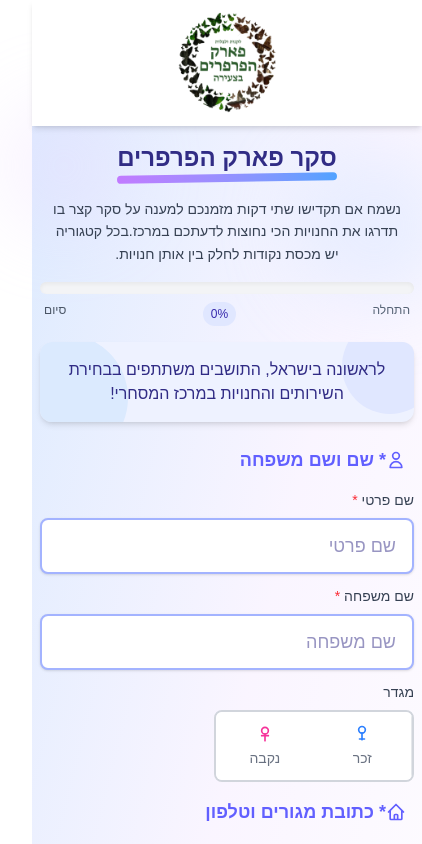
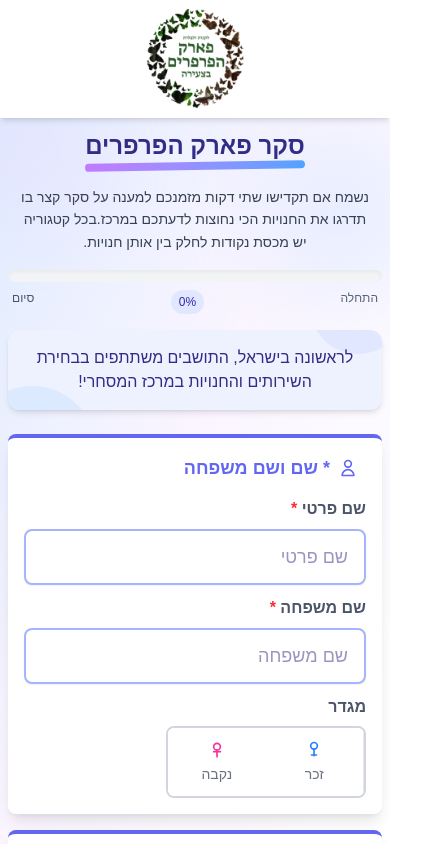
Before and after one commit to it-neternality/urbanize, a Next.js app: page /butterfly-park/survey in a window 390 px wide. Shown: the top 844 px of the page, 422 px wide, since content can reach past the window. Built offline with nearby package versions, Linux system fonts and the light colour scheme; no server answers.

Commit message:
mobile fixes

```diff
--- a/app/butterfly-park/survey/globals.css
+++ b/app/butterfly-park/survey/globals.css
@@ -25,7 +25,8 @@ body {
 /* Ensure the survey page opens as full screen */
 .mobile-full-screen {
     min-height: 100vh;
-    width: 100vw;
+    width: 100%;
+    /* Replaced 100vw to prevent horizontal scrolling */
     /* Ensure it spans the full viewport width */
     margin: 0;
     padding: 0;
--- a/app/butterfly-park/survey/layout.tsx
+++ b/app/butterfly-park/survey/layout.tsx
@@ -1,6 +1,8 @@
 "use client";
 
 import { useEffect } from 'react';
+import './globals.css';
+import './survey.css';
 
 export default function SurveyLayout({ children }: { children: React.ReactNode }) {
     useEffect(() => {
@@ -15,7 +17,7 @@ export default function SurveyLayout({ children }: { children: React.ReactNode }
     }, []);
 
     return (
-        <div className="survey-page">
+        <div className="survey-page overflow-x-hidden">
             {children}
         </div>
     );
--- a/app/butterfly-park/survey/page.tsx
+++ b/app/butterfly-park/survey/page.tsx
@@ -486,7 +486,7 @@ export default function ButterflyParkSurvey() {
                 <meta name="viewport" content="width=device-width, initial-scale=1.0, maximum-scale=1.0, user-scalable=no" />
                 <title>סקר פארק הפרפרים</title>
             </Head>
-            <div className="flex flex-col min-h-screen bg-gradient-to-br from-blue-100 via-purple-50 to-white mobile-full-screen" dir="rtl">
+            <div className="flex flex-col h-screen w-screen overflow-x-hidden bg-gradient-to-br from-blue-100 via-purple-50 to-white" dir="rtl">
                 {/* Custom Alert Component */}
                 <CustomAlert
                     message={alertMessage}
--- a/app/butterfly-park/survey/survey.css
+++ b/app/butterfly-park/survey/survey.css
@@ -12,7 +12,7 @@ body {
 /* Fix survey page layout */
 .survey-page {
     min-height: 100vh;
-    width: 100vw;
+    width: 100%;
     margin: 0;
     padding: 0;
     overflow: hidden;
@@ -606,3 +606,14 @@ body {
     color: #4a5568;
     text-align: right;
 }
+
+/* Adjust absolute elements to prevent overflow */
+.absolute.top-0.right-0 {
+    transform: translateX(0) translateY(-50%);
+    /* Adjusted to prevent overflow */
+}
+
+.absolute.bottom-0.left-0 {
+    transform: translateX(0) translateY(50%);
+    /* Adjusted to prevent overflow */
+}
```
